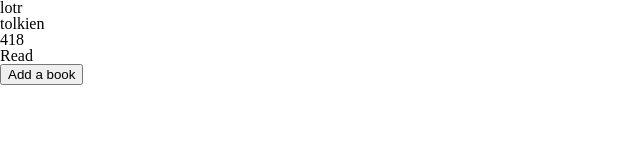
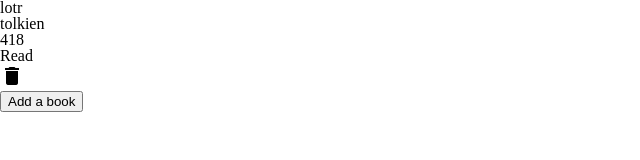
Before and after one commit to tramio/TOP-library-2, a plain HTML site: page index.html in a window 1280 px wide. Shown: the whole page, without its empty margins (0-640 px from the left). Drawn offline with Linux system fonts and the light colour scheme.

Commit message:
add bin svg as delete button

```diff
--- a/index.html
+++ b/index.html
@@ -4,6 +4,8 @@
   <meta charset="UTF-8">
   <link rel="stylesheet" href="reset.css">
   <link rel="stylesheet" href="style.css">
+  <link href="https://fonts.googleapis.com/icon?family=Material+Icons"
+      rel="stylesheet">
   <script src="script.js" defer></script>
   <title>Another library!</title>
 </head>
--- a/script.js
+++ b/script.js
@@ -1,3 +1,5 @@
+let bookCounter;
+
 function Book({title, author, pages, isRead}) {
   this.title = title;
   this.author = author;
@@ -41,7 +43,14 @@
     div.appendChild(createAuthor(book));
     div.appendChild(createPages(book));
     div.appendChild(createReadingStatus(book));
+    div.appendChild(createDeleteButton());
     return div;
+  }
+  const createDeleteButton = () => {
+    const element = document.createElement("span");
+    element.classList.add("material-icons");
+    element.textContent = "delete";
+    return element;
   }
   const createTitle = (book) => {
     const element = document.createElement("h1");
```
